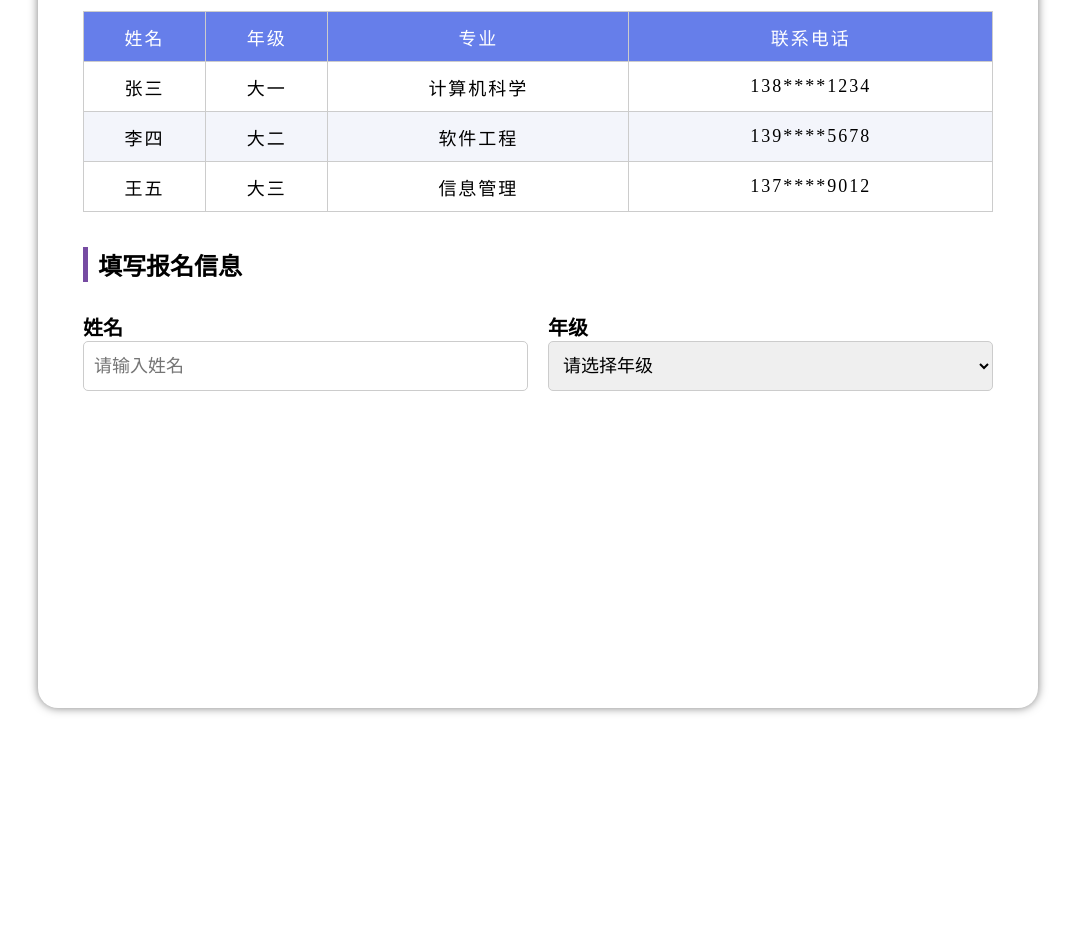
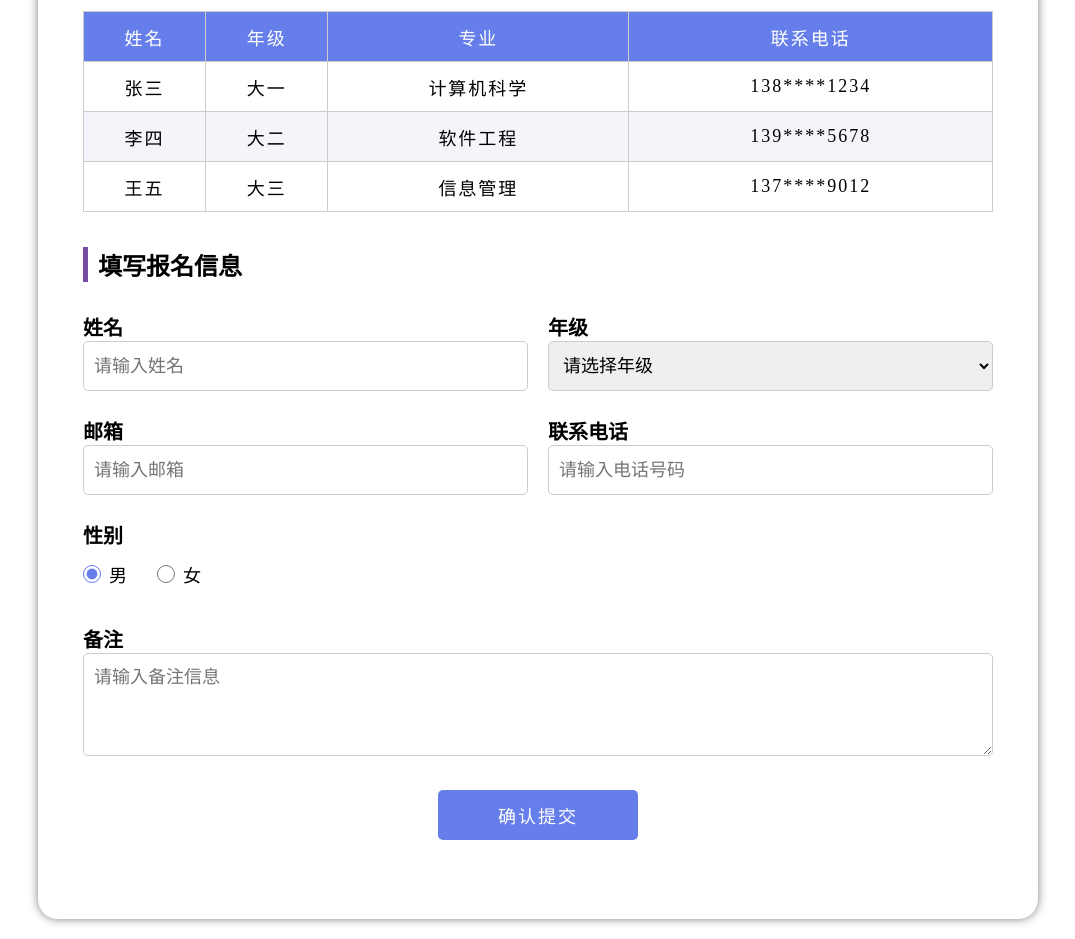
Before and after one commit to MingBeifen/code_two, a plain HTML site: page day20261021/exercise.html in a window 1280 px wide. Shown: the part 142-1081 px from the top of the page, without its empty margins (102-1177 px from the left). Before the commit the page ends 870 px from the top, so only its background shows below. Drawn offline with Linux system fonts and the light colour scheme.

Commit message:
21号代码

```diff
--- a/day20261021/exercise.html
+++ b/day20261021/exercise.html
@@ -14,7 +14,8 @@
       }
       #dv {
         width: 1000px;
-        height: 830px;
+        /* 用 min-height 代替 height: 内容多了(比如加了提交按钮)也能自动撑高, 不会溢出 */
+        min-height: 830px;
         /* border: 1px solid red; */
         /* auto 自适应 使div处于body的水平中间位置 */
         margin: 0 auto;
@@ -66,15 +67,15 @@
         padding-left: 10px;
       }
       .dvOne {
-        /* 弹性布局 */
-        display: flex;
-        /* 弹性布局在主轴方向(默认的主轴就是X轴)排列方式 两端对齐 */
-        justify-content: space-between;
+        /* 网格布局: 4个div自动排成 2行2列, 不再需要<br>换行 */
+        display: grid;
+        /* 两列, 每列等宽 */
+        grid-template-columns: 1fr 1fr;
         width: 100%;
-        height: 84px;
+        /* 高度由内容撑开, 不要写死 */
         /* border: 1px solid rgb(102, 126, 234); */
         margin-top: 30px;
-        /* 设置包含的两个div之间的间隔 */
+        /* 行与行、列与列之间的间隔 */
         gap: 20px;
       }
       label {
@@ -84,25 +85,121 @@
         font-weight: bold;
       }
       .dvOne > div {
-        flex: 1;
-        /* border:2px solid red; */
-        height: 84px;
+        /* 网格项不需要flex:1, 由 grid-template-columns 决定宽度 */
+        /* 用 min-height: 普通输入框保持 84px 的整齐行高, 备注栏内容高时能自动撑开 */
+        min-height: 84px;
       }
       input[type="text"],
-      select {
+      select,
+      textarea {
         width: 100%;
         height: 50px;
         padding: 10px;
         font-size: 18px;
         border: 1px solid #ccc;
-        transition: box-shadow 0.2s;
+        /* 让边框和阴影的变化有过渡动画, 鼠标进出更顺滑 */
+        transition:
+          box-shadow 0.2s,
+          border-color 0.2s;
         border-radius: 5px;
       }
-      input:focus,
-      select:focus {
+      /* 多行文本域: 覆盖上面统一的 50px 高度, 改成由 rows 决定 */
+      textarea {
+        height: auto;
+        min-height: 90px;
+        line-height: 1.5;
+        /* 表单元素默认不继承页面字体, 这里手动继承 */
+        font-family: inherit;
+        /* 只允许垂直方向拖动, 防止把布局拉歪 */
+        resize: vertical;
+      }
+      /* 鼠标移入时出现阴影(悬停态) */
+      input[type="text"]:hover,
+      select:hover,
+      textarea:hover {
+        border-color: rgb(102, 126, 234);
+        box-shadow: 0 0 8px rgba(102, 126, 234, 0.5);
+      }
+      /* 聚焦时(点进去输入)阴影更强, 用来区分悬停与激活 */
+      input[type="text"]:focus,
+      select:focus,
+      textarea:focus {
         outline: none;
         border: 1px solid rgb(102, 126, 234);
         box-shadow: 0 0 0 5px rgb(224, 229, 251);
+      }
+      /* 性别这一栏独占一整行(跨越两列) */
+      .dvFull {
+        grid-column: 1 / -1;
+      }
+      /* 单选框的横向排列容器 */
+      .radioGroup {
+        display: flex;
+        align-items: center;
+        gap: 30px;
+        height: 50px;
+      }
+      /* 单选框后面的文字(覆盖 label 的块级与加粗) */
+      .radioGroup label {
+        display: inline-flex;
+        align-items: center;
+        gap: 8px;
+        font-size: 18px;
+        font-weight: normal;
+        cursor: pointer;
+      }
+      .radioGroup input[type="radio"] {
+        width: 18px;
+        height: 18px;
+        /* 单选框的选中颜色 */
+        accent-color: rgb(102, 126, 234);
+        cursor: pointer;
+      }
+      /* 备注栏: 独占整行 */
+      .dvRemark {
+        grid-column: 1 / -1;
+      }
+      /* 两列三行的输入框组: 独占整行, 内部自己再分成两列 */
+      .dvMore {
+        grid-column: 1 / -1;
+        display: grid;
+        grid-template-columns: 1fr 1fr;
+        gap: 20px;
+      }
+      .dvMore > div {
+        min-height: 84px;
+      }
+      /* 提交按钮独占一整行, 水平居中 */
+      .dvSubmit {
+        grid-column: 1 / -1;
+        display: flex;
+        justify-content: center;
+        margin-top: 10px;
+      }
+      .btnSubmit {
+        width: 200px;
+        height: 50px;
+        font-size: 18px;
+        letter-spacing: 2px;
+        color: #fff;
+        background-color: rgb(102, 126, 234);
+        border: none;
+        border-radius: 5px;
+        cursor: pointer;
+        transition:
+          background-color 0.2s,
+          box-shadow 0.2s,
+          transform 0.1s;
+      }
+      /* 鼠标移入: 颜色加深 + 浮起阴影 */
+      .btnSubmit:hover {
+        background-color: rgb(85, 108, 214);
+        box-shadow: 0 4px 12px rgba(102, 126, 234, 0.6);
+      }
+      /* 按下时轻微下沉 */
+      .btnSubmit:active {
+        transform: translateY(2px);
+        box-shadow: 0 2px 6px rgba(102, 126, 234, 0.5);
       }
     </style>
   </head>
@@ -153,6 +250,34 @@
               <option value="4">大四</option>
             </select>
           </div>
+          <div>
+            <label for="">邮箱</label>
+            <input type="text" placeholder="请输入邮箱" />
+          </div>
+          <div>
+            <label for="">联系电话</label>
+            <input type="text" placeholder="请输入电话号码" />
+          </div>
+          <div class="dvFull">
+            <label for="">性别</label>
+            <div class="radioGroup">
+              <!-- name 相同 => 同一组, 只能选中一个; checked => 默认选中 -->
+              <label
+                ><input type="radio" name="gender" value="男" checked />
+                男</label
+              >
+              <label><input type="radio" name="gender" value="女" /> 女</label>
+            </div>
+          </div>
+          <div class="dvRemark">
+            <label for="">备注</label>
+            <textarea rows="3" placeholder="请输入备注信息"></textarea>
+          </div>
+          <!-- 两列三行的输入框: 内部 grid 两列, 6 个 div 自然排成 3 行 -->
+          <div class="dvSubmit">
+            <!-- type="submit" 才会触发表单提交 -->
+            <button type="submit" class="btnSubmit">确认提交</button>
+          </div>
         </div>
       </form>
     </div>
```
